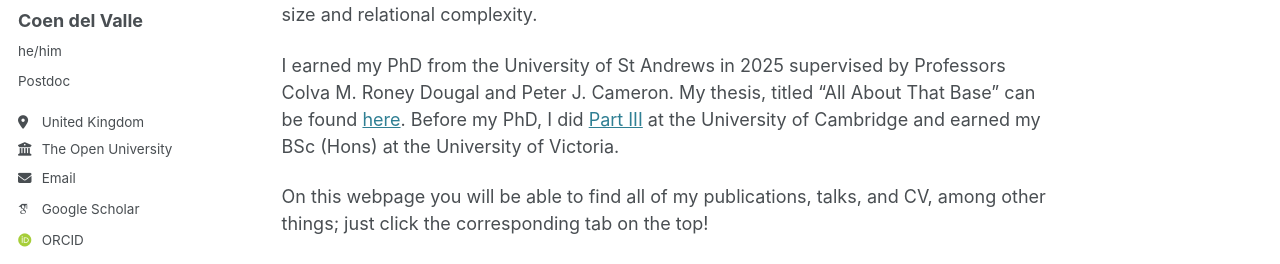
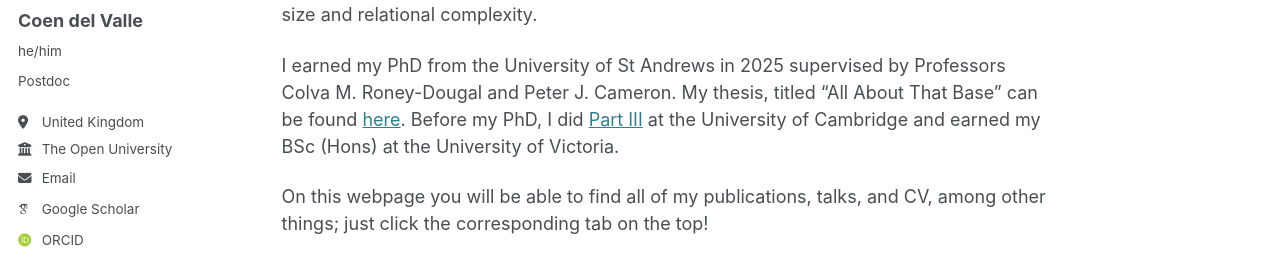
Before and after one commit to coendelvalle/coendelvalle.github.io, a Jekyll site: the page built from _pages/about.md, in a window 1280 px wide and 969 px high. Shown: the part 228-492 px from the top of the window. Built offline with Jekyll 4.4.1, drawn with Linux system fonts in a browser that asks for light colours; some web fonts are replaced.

```diff
--- a/_pages/about.md
+++ b/_pages/about.md
@@ -9,7 +9,7 @@ redirect_from:
 
 I'm Coen del Valle, a postdoctoral researcher in the School of Mathematics and Statistics at The Open University. My main research interests are combinatorial aspects of finite group theory with a particular focus on numerical invariants of finite groups such as base size and relational complexity.
 
-I earned my PhD from the University of St Andrews in 2025 supervised by Professors Colva M. Roney Dougal and Peter J. Cameron. My thesis, titled "All About That Base" can be found [here](https://research-repository.st-andrews.ac.uk/handle/10023/32784). Before my PhD, I did [Part III](https://en.wikipedia.org/wiki/Part_III_of_the_Mathematical_Tripos) at the University of Cambridge and earned my BSc (Hons) at the University of Victoria.
+I earned my PhD from the University of St Andrews in 2025 supervised by Professors Colva M. Roney-Dougal and Peter J. Cameron. My thesis, titled "All About That Base" can be found [here](https://research-repository.st-andrews.ac.uk/handle/10023/32784). Before my PhD, I did [Part III](https://en.wikipedia.org/wiki/Part_III_of_the_Mathematical_Tripos) at the University of Cambridge and earned my BSc (Hons) at the University of Victoria.
 
 On this webpage you will be able to find all of my publications, talks, and CV, among other things; just click the corresponding tab on the top!
 
```
